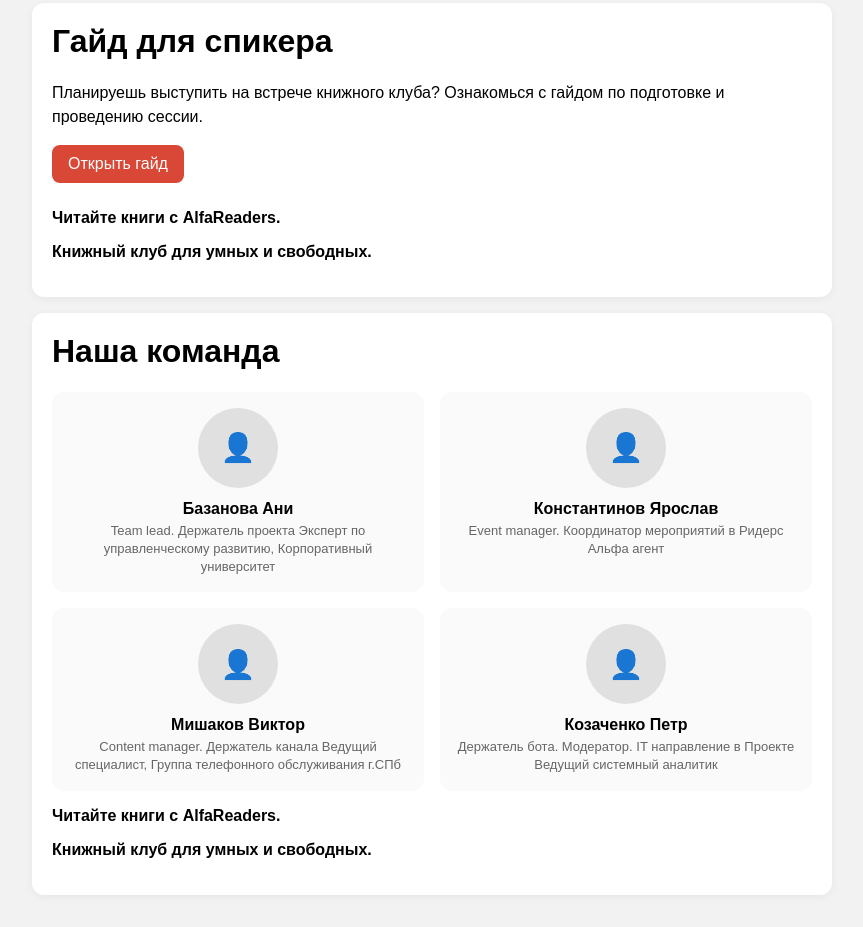
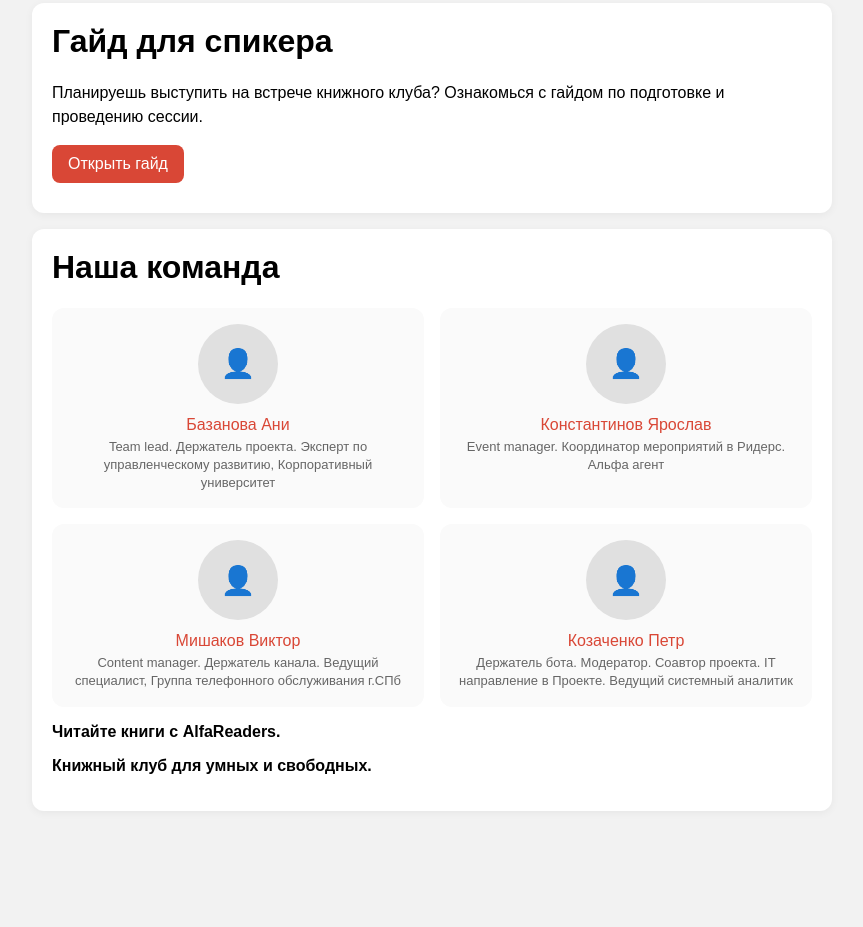
Before and after one commit to ruslone/alfareaders, a website: page public/index.html in a window 1280 px wide. Shown: the part 1087-2014 px from the top of the page, without its empty margins (208-1071 px from the left). After the commit the page ends 1930 px from the top, so only its background shows below. Drawn offline with Linux system fonts and the light colour scheme; a script that the page names is missing.

Commit message:
контернт

```diff
--- a/public/index.html
+++ b/public/index.html
@@ -64,8 +64,6 @@
       <p class="main-text">Планируешь выступить на встрече книжного клуба? Ознакомься с гайдом по подготовке и проведению сессии.</p>
       <a class="link-btn" href="speaker-guide.html">Открыть гайд</a>
 
-      <p><b>Читайте книги с AlfaReaders.</b></p>
-      <p><b>Книжный клуб для умных и свободных.</b></p>
     </div>
 
     <div class="section">
@@ -75,39 +73,40 @@
 
         <div class="team-card">
           <div class="team-photo">👤</div>
-          <div class="team-nick">Базанова Ани</div>
+          <div class="team-nick"><a href="https://t.me/bryant_nita">Базанова Ани</a></div>
           <div class="team-desc">Team lead.
-            Держатель проекта
+            Держатель проекта.
             Эксперт по управленческому развитию, Корпоративный университет</div>
         </div>
 
         <div class="team-card">
           <div class="team-photo">👤</div>
-          <div class="team-nick">Константинов Ярослав</div>
+          <div class="team-nick"><a href="https://t.me/Nc7sZ74k8x">Константинов Ярослав</a></div>
           <div class="team-desc">Event manager.
-            Координатор мероприятий в Ридерс
+            Координатор мероприятий в Ридерс.
             Альфа агент</div>
         </div>
 
         <div class="team-card">
           <div class="team-photo">👤</div>
-          <div class="team-nick">Мишаков Виктор</div>
-          <div class="team-desc">Content manager. Держатель канала
+          <div class="team-nick"><a href="https://t.me/vikmishakov">Мишаков Виктор</a></div>
+          <div class="team-desc">Content manager. Держатель канала.
             Ведущий специалист, Группа телефонного обслуживания г.СПб
           </div>
         </div>
 
         <div class="team-card">
           <div class="team-photo">👤</div>
-          <div class="team-nick">Козаченко Петр</div>
-          <div class="team-desc">Держатель бота. Модератор.
-            IT направление в Проекте
+          <div class="team-nick"><a href="https://t.me/RuSlone">Козаченко Петр</a></div>
+          <div class="team-desc">Держатель бота. Модератор. Соавтор проекта.
+            IT направление в Проекте.
 Ведущий системный аналитик
           </div>
         </div>
 
       </div>
-
+      <p></p>
+      <p></p>
       <p><b>Читайте книги с AlfaReaders.</b></p>
       <p><b>Книжный клуб для умных и свободных.</b></p>
     </div>
```
